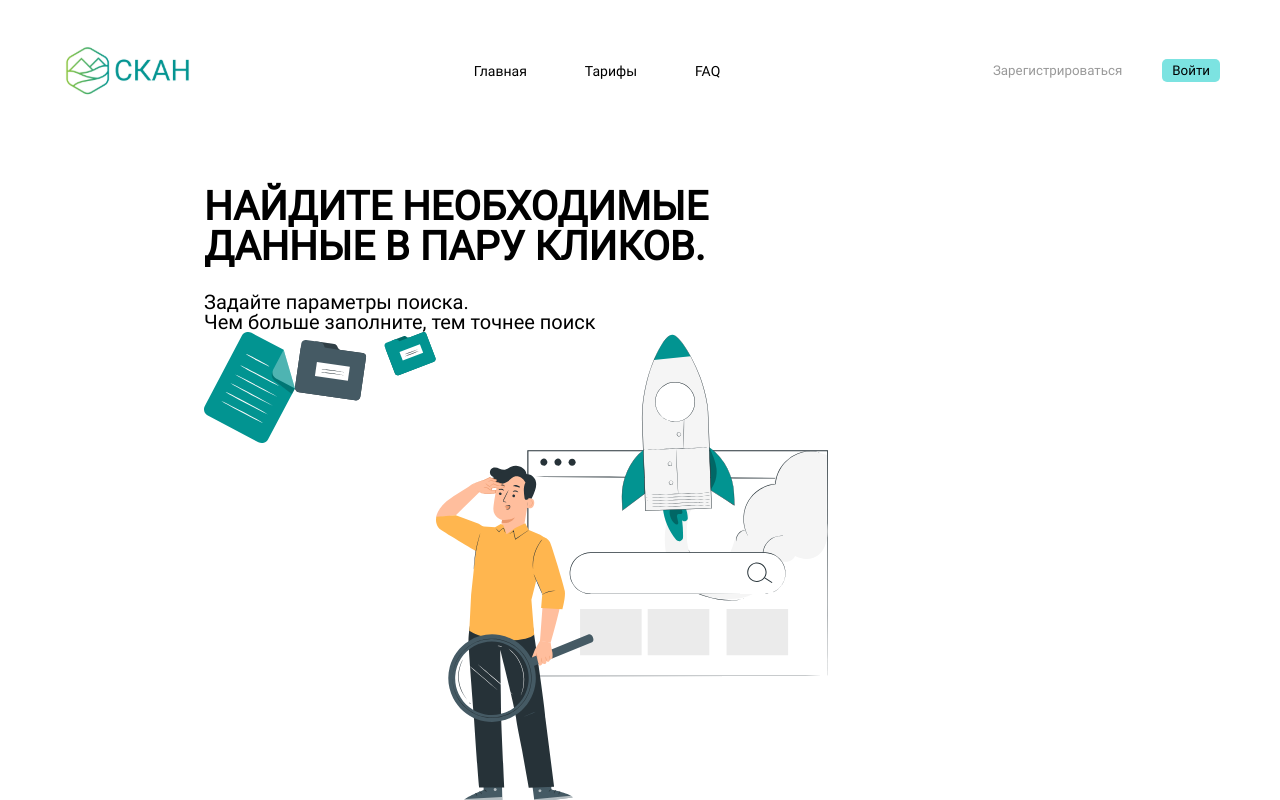
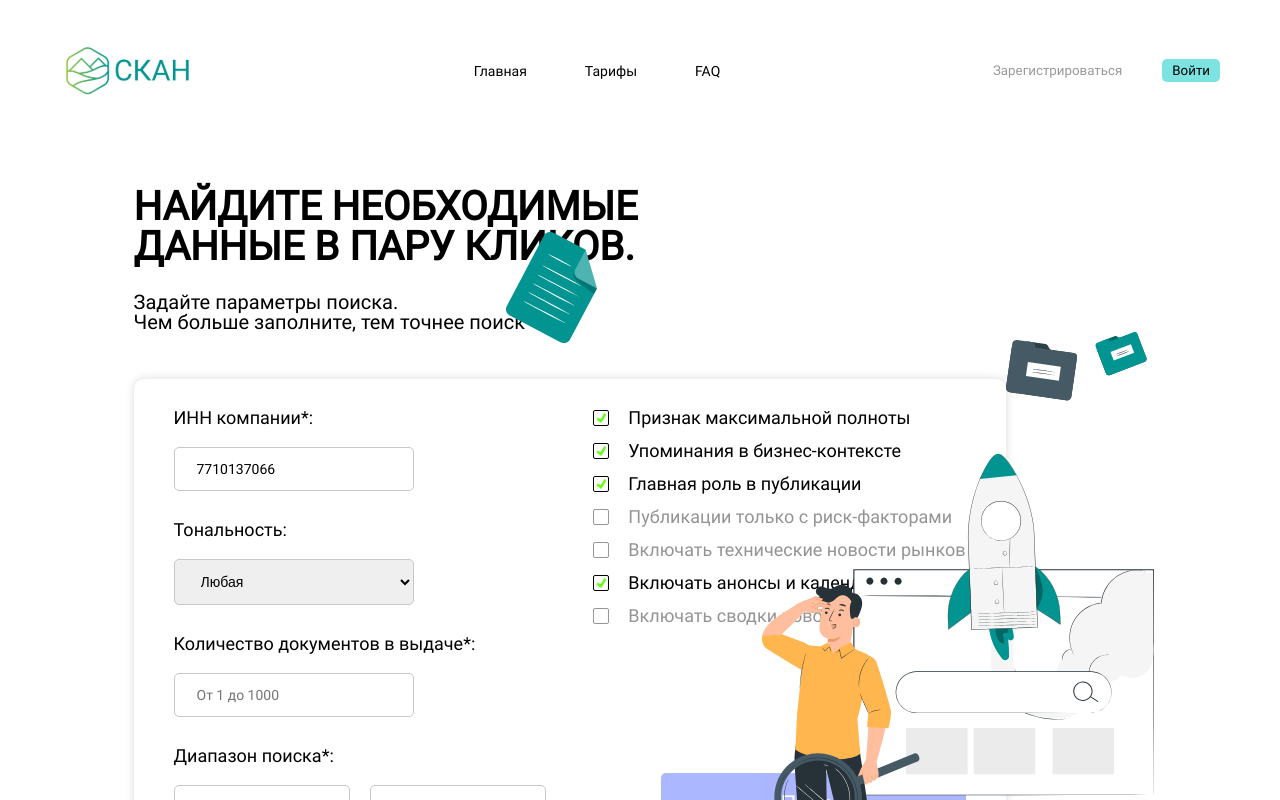
Before and after one commit to Galiyaga/finally-project, a React (Vite) app: page /search in a window 1280 px wide. Shown: the top 800 px of the page. Built offline with nearby package versions, Linux system fonts and the light colour scheme; a web font is replaced by a local one.

Commit message:
окончание верстки serchpage

```diff
--- a/src/components/Search/Searchpage.jsx
+++ b/src/components/Search/Searchpage.jsx
@@ -343,23 +343,7 @@
           поиск
         </p>
         <div className={styles.search__main}>
-          <div className={styles.main__imgs}>
-            <img
-              className={styles.imgs__document}
-              src="src\assets\Document.svg"
-              alt="Файл"
-            ></img>
-            <img
-              className={styles.imgs__folders}
-              src="src\assets\Folders.svg"
-              alt="Папки"
-            ></img>
-            <img
-              className={styles.imgs__rocket}
-              src="src\assets\rocket.svg"
-              alt="Ракета"
-            ></img>
-          </div>
+          <div className={styles.main__form}>
             <form onSubmit={handleFormSubmit} className={styles.search__form}>
               <div className={styles.form__main}>
                 <div className={styles.form__input}>
@@ -552,6 +536,24 @@
               </div>
             </form>
           </div>
+          <div className={styles.main__imgs}>
+            <img
+              className={styles.imgs__document}
+              src="src\assets\Document.svg"
+              alt="Файл"
+            ></img>
+            <img
+              className={styles.imgs__folders}
+              src="src\assets\Folders.svg"
+              alt="Папки"
+            ></img>
+            <img
+              className={styles.imgs__rocket}
+              src="src\assets\rocket.svg"
+              alt="Ракета"
+            ></img>
+          </div>
+        </div>
       </div>
     </>
   );
--- a/src/components/Search/Searchpage.module.css
+++ b/src/components/Search/Searchpage.module.css
@@ -12,6 +12,11 @@
 	font-size: 20px;
 	display: block;
   	margin-top: 25px;
+}
+
+.search__main{
+	display: flex;
+	justify-content: space-between;
 }
 
 .search__form {
@@ -228,50 +233,20 @@
 	border-color: #000000;
 }
 
-/* Страница результата */
+/* Контейнер с img */
 
-.table__summary {
-  width: 100%;
-  border-collapse: collapse;
-	border: 2px solid #029491;
-	border-radius: 10px;
-}
-
-.table__summary th, .table__summary td {
-  padding: 8px;
-  text-align: center;
-  font-weight: 500;
+.main__imgs{
 	position: relative;
 }
 
-.table__summary td::after {
-  content: '';
+.imgs__document{
 	position: absolute;
-  right: 0;
-  top: 10%;
-  bottom: 10%;
-  width: 2px;
-  background-color: #dcdcdc;
+    left: -500px;
+    top: -100px;
 }
 
-.date{
-  border-top-left-radius: 10px;
+.imgs__rocket {
+	right: -50px;
+	position: absolute;
+	bottom: -0px;
 }
-
-.risk {
-  border-bottom-left-radius: 10px;
-}
-
-td:first-child {
-  border-bottom-left-radius: 10px;
-}
-
-td:last-child {
-  border-bottom-right-radius: 10px;
-}
-
-.table__title{
-	padding: 27px 18px;
-	background-color: #029491;
-	color: white;
-}
```
Lines whose indentation alone changed are shown as unchanged.
